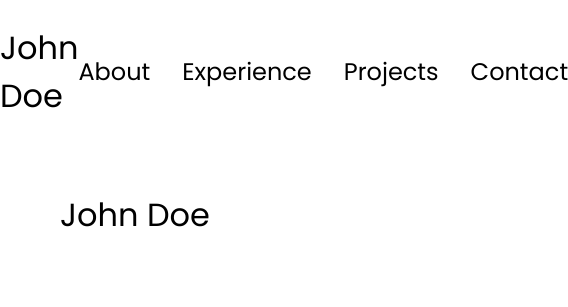
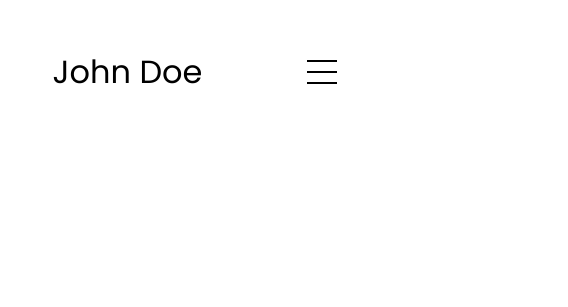
Before and after one commit to NarayananSreeraman/narayanansreeraman.github.io, a plain HTML site: page index.html in a window 390 px wide. Shown: the whole page, 568 px wide, since content can reach past the window. Drawn offline with Linux system fonts and the light colour scheme.

Commit message:
Update-3(16/09)

```diff
--- a/index.html
+++ b/index.html
@@ -26,9 +26,18 @@
             John Doe
         </div>
         <div class="hamburger-menu">
-            <div class="hamburger-icon" onclick="toggleMenu()"></div>
-
+            <div class="hamburger-icon" onclick="toggleMenu()">
+                <span></span>
+                <span></span>
+                <span></span>
+            </div>
+        <div class="menu-links">
+            <li><a href="#about" onclick="toggleMenu()">About</a></li>
+            <li><a href="#experience"onclick="toggleMenu()">Experience</a></li>
+            <li><a href="#projects" onclick="toggleMenu()">Projects</a></li>
+            <li><a href="#contact" onclick="toggleMenu()">Contact</a></li>
         </div>
+    </div>
 
     </nav>
     <script src = "script.js"></script>
--- a/mediaqueries.css
+++ b/mediaqueries.css
@@ -0,0 +1,9 @@
+@media screen and (max-width: 1200px){
+    #desktop-nav{
+        display: none;
+    }
+    #hamburger-nav{
+        display: flex;
+
+    }
+}
--- a/script.js
+++ b/script.js
@@ -0,0 +1,6 @@
+function toggleMenu() {
+    const menu = document.querySelector(".menu-links");
+    const icon = document.querySelector(".hamburger-icon");
+    menu.classList.toggle("open");
+    icon.classList.toggle("open");
+}
--- a/style.css
+++ b/style.css
@@ -61,3 +61,46 @@ a:hover{
 .logo:hover{
     cursor: default;
 }
+#hamburger-nav{
+    display: none;
+}
+.hamburger-menu{
+    display: inline-block;
+    position: relative;
+}
+.hamburger-icon{
+    display: flex;
+    flex-direction: column;
+    justify-content: space-between;
+    height: 24px;
+    width: 30px;
+    cursor: pointer;
+}
+.hamburger-icon span{
+    width: 100%;
+    height: 2px;
+    background-color: black;
+    transition: all 0.3 ease-in-out;
+}
+.menu-links{
+    position: absolute;
+    top: 100%;
+    right: 0;
+    background-color: rgb(247, 235, 218);
+    width: fit-content;
+    max-height: 0;
+    overflow: hidden;
+    transition: all 0.3 ease-in-out;
+}
+.menu-links a{
+    display: block;
+    padding: 10px;
+    text-align: justify;
+    font-size: 1.5rem;
+    color: black;
+    text-decoration: none;
+    transition: all 0.3 ease-in-out;
+}
+.menu-links li {
+    list-style: none;
+}
```
